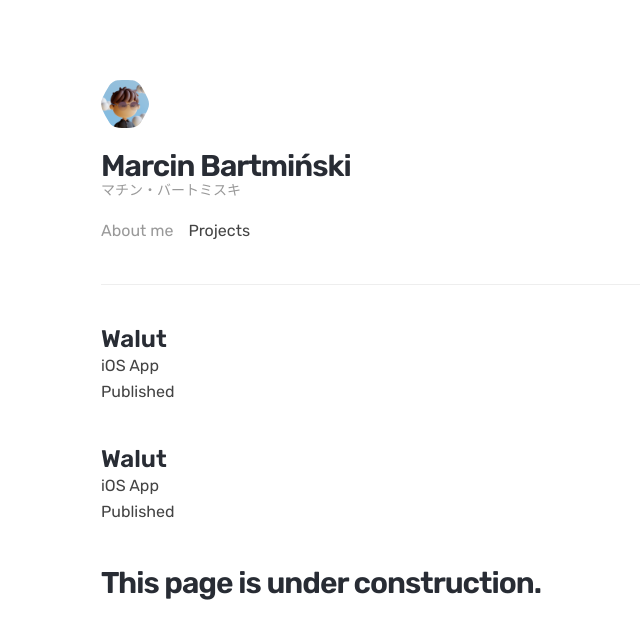
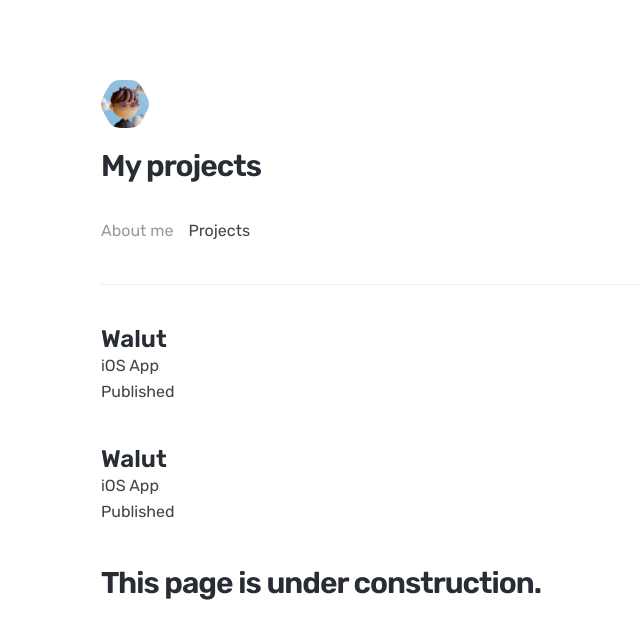
Before and after one commit to mbdjj/website, a Next.js app: page /projects in a window 1280 px wide. Shown: the top 638 px of the page, without its empty margins (239-879 px from the left). Built offline with nearby package versions, Linux system fonts and the light colour scheme.

Commit message:
:sparkles: Add navigation titles in navbar

```diff
--- a/components/Nav/Nav.js
+++ b/components/Nav/Nav.js
@@ -19,6 +19,16 @@ function getTitle() {
   return titleArray[randomIndex];
 }
 
+function getNavTitle(selected) {
+  switch (selected) {
+    case "projects":
+      return "My projects";
+      break;
+    default:
+      return "Marcin Bartmiński";
+  }
+}
+
 export default function Nav(props) {
   const [title, setTitle] = useState("");
   const selectedArray = ["", ""];
@@ -34,11 +44,13 @@ export default function Nav(props) {
   }
 
   useEffect(() => {
+    if (selectedArray[0] == "selected") {
       setTitle(getTitle());
       captionRef.current.classList.add(styles.animateTitle);
       setTimeout(() => {
         captionRef.current.classList.remove(styles.animateTitle);
       }, 250);
+    }
   }, []);
 
   const changeTitle = () => {
@@ -69,10 +81,21 @@ export default function Nav(props) {
           </Link>
         </div>
         <div className={styles.titleDiv}>
-          <h1>Marcin Bartmiński</h1>
+          <h1
+            style={
+              selectedArray[0] != "selected" ? { paddingBottom: "14px" } : {}
+            }
+          >
+            {getNavTitle(props.selectedItem)}
+          </h1>
+
+          {selectedArray[0] == "selected" ? (
             <p className="caption" ref={captionRef} onClick={changeTitle}>
               {title || "..."}
             </p>
+          ) : (
+            <></>
+          )}
         </div>
         <nav>
           <div>
@@ -91,10 +114,14 @@ export default function Nav(props) {
           </div>
         </nav>
       </div>
-      <div style={{height: 0, width: 0}}>
-        <svg style={{height: 0, width: 0}}>
+      <div style={{ height: 0, width: 0 }}>
+        <svg style={{ height: 0, width: 0 }}>
           <defs>
-            <clipPath clipPathUnits="objectBoundingBox" id="shape-hex" transform="scale(0.005 0.005319148936170213)">
+            <clipPath
+              clipPathUnits="objectBoundingBox"
+              id="shape-hex"
+              transform="scale(0.005 0.005319148936170213)"
+            >
               <path d="M193.248 69.51C185.95 54.1634 177.44 39.4234 167.798 25.43L164.688 20.96C160.859 15.4049 155.841 10.7724 149.998 7.3994C144.155 4.02636 137.633 1.99743 130.908 1.46004L125.448 1.02004C108.508 -0.340012 91.4873 -0.340012 74.5479 1.02004L69.0879 1.46004C62.3625 1.99743 55.8413 4.02636 49.9981 7.3994C44.155 10.7724 39.1367 15.4049 35.3079 20.96L32.1979 25.47C22.5561 39.4634 14.0458 54.2034 6.74789 69.55L4.39789 74.49C1.50233 80.5829 0 87.2441 0 93.99C0 100.736 1.50233 107.397 4.39789 113.49L6.74789 118.43C14.0458 133.777 22.5561 148.517 32.1979 162.51L35.3079 167.02C39.1367 172.575 44.155 177.208 49.9981 180.581C55.8413 183.954 62.3625 185.983 69.0879 186.52L74.5479 186.96C91.4873 188.32 108.508 188.32 125.448 186.96L130.908 186.52C137.638 185.976 144.163 183.938 150.006 180.554C155.85 177.17 160.865 172.526 164.688 166.96L167.798 162.45C177.44 148.457 185.95 133.717 193.248 118.37L195.598 113.43C198.493 107.337 199.996 100.676 199.996 93.93C199.996 87.1841 198.493 80.5229 195.598 74.43L193.248 69.51Z"></path>
             </clipPath>
           </defs>
```
Lines whose indentation alone changed are shown as unchanged.
